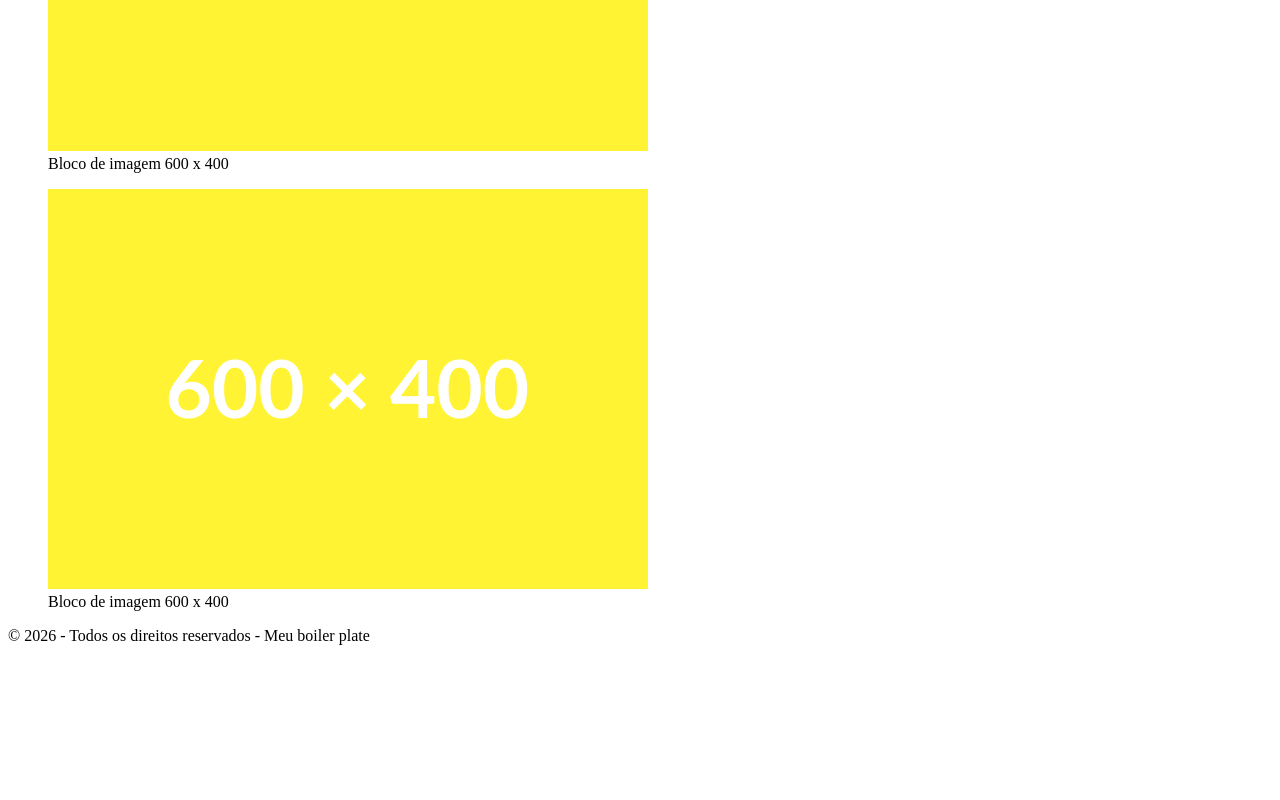
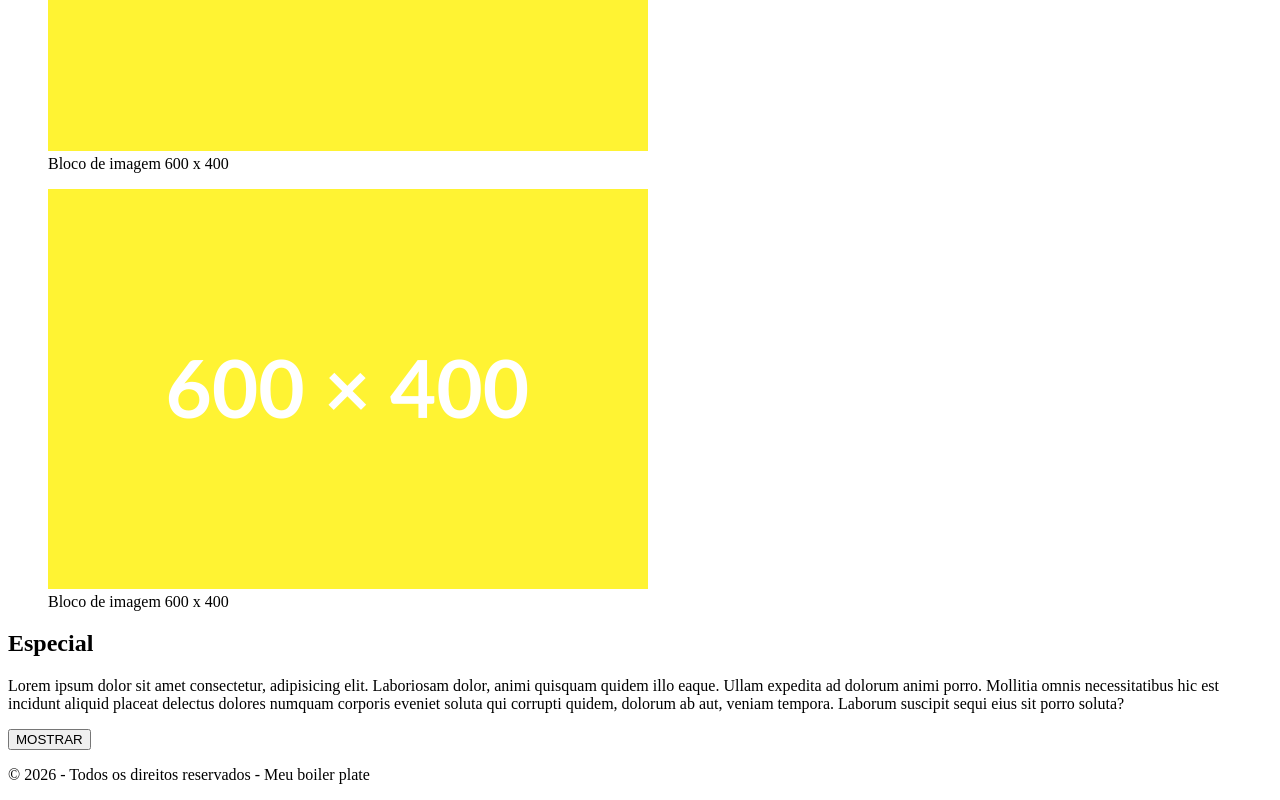
Before and after one commit to 1TDSPH-26/front-2sem-aula-10, a React (Vite) app in the folder my-app/: page / in a window 1280 px wide. Shown: the part 955-1755 px from the top of the page. Before the commit the page ends 1616 px from the top, so only its background shows below. Built offline with nearby package versions, Linux system fonts and the light colour scheme.

Commit message:
feat: Criação de mudamça de sessão

```diff
--- a/my-app/index.html
+++ b/my-app/index.html
@@ -2,7 +2,7 @@
 <html lang="pt-br">
   <head>
     <meta charset="UTF-8" />
-    <link rel="icon" type="image/svg+xml" href="./public/favicon.png" />
+    <link rel="icon" type="image/png" href="./public/favicon.png" />
     <meta name="viewport" content="width=device-width, initial-scale=1.0" />
     <title>Página Inicial</title>
   </head>
--- a/my-app/src/components/Conteudo.tsx
+++ b/my-app/src/components/Conteudo.tsx
@@ -1,6 +1,14 @@
+import { useState } from "react";
 import imgQuadrada from "../img/quadrado.png";
 
 export default function Conteudo() {
+    const[mostraSecao, setMostraSecao] = useState(false);
+
+   const alternaSecao = () => {
+  setMostraSecao(!mostraSecao);
+  console.log(mostraSecao);
+}
+
   return (
     <main>
         <section>
@@ -15,15 +23,23 @@ export default function Conteudo() {
             alt="Exemplo de imagem" />
             <figcaption>Bloco de imagem 600 x 400</figcaption>
             </figure>
+            {/*Esta imagem tem referência interna na /src*/}
             <figure>
             <img src={imgQuadrada} alt="Exemplo de imagem" />
             <figcaption>Bloco de imagem 600 x 400</figcaption>
             </figure>
+              {/*Esta imagem tem referência interna na /public*/}
             <figure>
             <img src="/quadrado.png" alt="Exemplo de imagem" />
             <figcaption>Bloco de imagem 600 x 400</figcaption>
             </figure>
         </section>
+
+        <section>
+            <h2>Especial</h2>
+            <p>Lorem ipsum dolor sit amet consectetur, adipisicing elit. Laboriosam dolor, animi quisquam quidem illo eaque. Ullam expedita ad dolorum animi porro. Mollitia omnis necessitatibus hic est incidunt aliquid placeat delectus dolores numquam corporis eveniet soluta qui corrupti quidem, dolorum ab aut, veniam tempora. Laborum suscipit sequi eius sit porro soluta?</p>
+        </section>
+        <button onClick={alternaSecao}>{mostraSecao ? "ESCONDER" : "MOSTRAR"}</button>
     </main>
   )
 }
```
